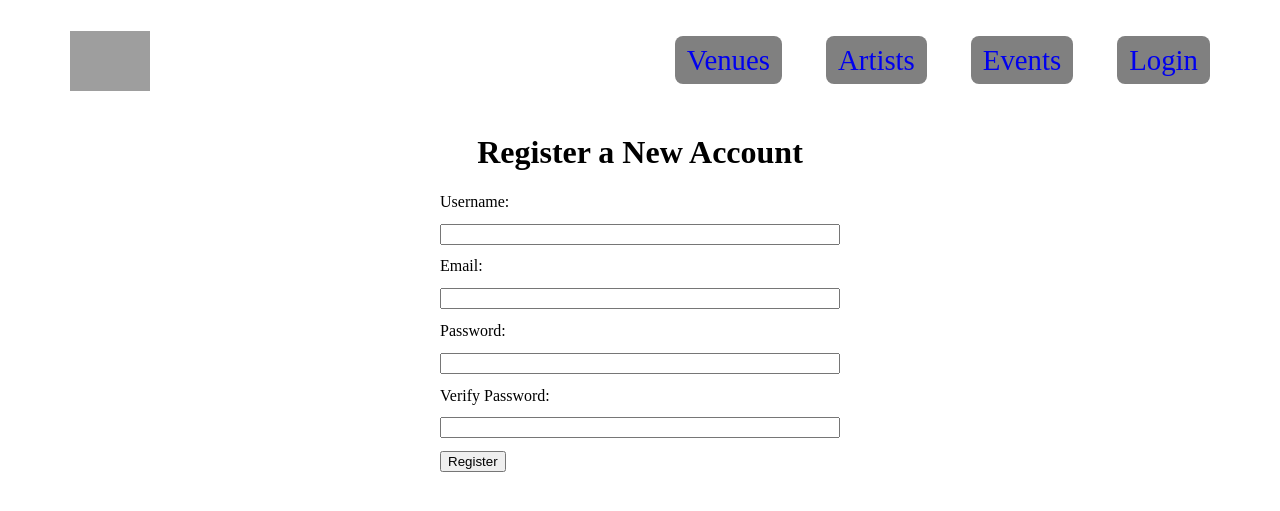
After one commit to JaySecurity/myLocalScene, a Node server app: page /users/register/ in a window 1280 px wide. The commit adds this page. Shown: the top 511 px of the page. Run offline with Node 20, Linux system fonts and the light colour scheme; some libraries are stand-ins or nearby versions; grey boxes are pictures that could not be loaded.

Commit message:
add register and login views routes and controllers

```diff
--- /dev/null
+++ b/controllers/users.js
@@ -0,0 +1,77 @@
+const User = require('../models/User');
+const bcrypt = require('bcrypt');
+
+function add(req, res) {
+  res.render('users/register', {
+    title: 'Register User',
+    message: '',
+  });
+}
+
+function getLogin(req, res) {
+  res.render('users/login', { title: 'Login', message: '' });
+}
+
+async function login(req, res) {
+  try {
+    let { email, password } = req.body;
+    if (!email || !password)
+      return res.render('users/login', {
+        title: 'Login',
+        message: 'Please enter all fields',
+      });
+    let re = new RegExp(`^${email}$`, 'i');
+    user = await User.findOne({ email: re });
+    if (!user)
+      return res.render('users/login', {
+        title: 'Login',
+        message: 'Incorrect Email or Password',
+      });
+    if (!(await bcrypt.compare(password, user.hashedPassword)))
+      return res.render('users/login', {
+        title: 'Login',
+        message: 'Incorrect Email or Password',
+      });
+    return res.cookie('user', user._id, { httpOnly: true }).redirect('/');
+  } catch (err) {
+    console.log(err);
+  }
+}
+
+async function create(req, res) {
+  try {
+    let { username, email, password, passwordVerify } = req.body;
+    if (!username || !password || !email || !passwordVerify)
+      return res.render('users/register', {
+        title: 'Register User',
+        message: 'Please enter all fields',
+      });
+    if (password !== passwordVerify)
+      return res.render('users/register', {
+        title: 'Register User',
+        message: 'Passwords do not match',
+      });
+    let re = new RegExp(`^${username}$`, 'i');
+    let user = await User.findOne({ username: re });
+    if (user)
+      return res.render('users/register', {
+        title: 'Register User',
+        message: 'User already Exists',
+      });
+    re = new RegExp(`^${email}$`, 'i');
+    user = await User.findOne({ email: re });
+    if (user)
+      return res.render('users/register', {
+        title: 'Register User',
+        message: 'Email already Exists',
+      });
+    let hashedPassword = await bcrypt.hash(password, 10);
+    user = new User({ username, email, hashedPassword });
+    await user.save();
+    return res.redirect('/users/login');
+  } catch (err) {
+    console.log(err);
+  }
+}
+
+module.exports = { add, create, getLogin, login };
--- a/package.json
+++ b/package.json
@@ -7,11 +7,13 @@
     "dev": "nodemon ./bin/www"
   },
   "dependencies": {
+    "bcrypt": "^5.0.1",
     "cookie-parser": "~1.4.4",
     "debug": "~2.6.9",
     "dotenv": "^8.2.0",
     "ejs": "~2.6.1",
     "express": "~4.16.1",
+    "express-session": "^1.17.1",
     "http-errors": "~1.6.3",
     "mongoose": "^5.12.7",
     "morgan": "~1.9.1",
--- a/public/stylesheets/style.css
+++ b/public/stylesheets/style.css
@@ -1,10 +1,6 @@
 .container {
   max-width: 1200px;
   margin: 0 auto; }
-
-.logo {
-  height: 60px;
-  margin-left: 20px; }
 
 nav {
   padding: 10px;
@@ -19,9 +15,33 @@ nav {
     margin: 10px 20px; }
   nav a {
     text-decoration: none;
-    padding: .5rem .75rem;
+    padding: 0.5rem 0.75rem;
     font-size: 1.8rem;
     background-color: gray;
     border-radius: 8px; }
+  nav .logo {
+    height: 60px;
+    margin-left: 20px; }
+
+.user-form-header {
+  text-align: center; }
+
+.msg {
+  width: 100%; }
+  .msg #user-msg {
+    text-align: center;
+    font-weight: 600;
+    font-size: larger;
+    color: red; }
+
+form {
+  margin: 0 auto;
+  width: 400px; }
+  form .form-group {
+    display: flex;
+    flex-direction: column; }
+    form .form-group input {
+      display: block;
+      margin: 0.8rem 0; }
 
 /*# sourceMappingURL=style.css.map */
--- a/public/stylesheets/style.scss
+++ b/public/stylesheets/style.scss
@@ -30,3 +30,29 @@ nav {
     margin-left: 20px;
   }
 }
+.user-form-header {
+  text-align: center;
+}
+.msg {
+  width: 100%;
+  #user-msg {
+    text-align: center;
+    font-weight: 600;
+    font-size: larger;
+    color: red;
+  }
+}
+form {
+  margin: 0 auto;
+  width: 400px;
+
+  .form-group {
+    display: flex;
+    flex-direction: column;
+
+    input {
+      display: block;
+      margin: 0.8rem 0;
+    }
+  }
+}
--- a/views/partials/head.ejs
+++ b/views/partials/head.ejs
@@ -13,6 +13,6 @@
         <li class="nav-item"><a href="/venues" class="nav-link">Venues</a></li>
         <li class="nav-item"><a href="/artists" class="nav-link">Artists</a></li>
         <li class="nav-item"><a href="/events" class="nav-link">Events</a></li>
-        <li class="nav-item"><a href="/events" class="nav-link login">Login</a></li>
+        <li class="nav-item"><a href="/users/login" class="nav-link login">Login</a></li>
       </ul>
     </nav>
--- /dev/null
+++ b/views/users/register.ejs
@@ -0,0 +1,24 @@
+<%- include('../partials/head.ejs') %>
+
+<h1 class="user-form-header">Register a New Account</h1>
+<div class="msg"><p id="user-msg"><%= message ? message : null %></p></div>
+<form action="/users" method="post">
+  <div class="form-group">
+    <label for="username">Username:</label>
+    <input type="text" name="username" id="username" required />
+  </div>
+  <div class="form-group">
+    <label for="email">Email:</label>
+    <input type="email" name="email" id="email" required />
+  </div>
+  <div class="form-group">
+    <label for="password">Password:</label>
+    <input type="password" name="password" id="password" required />
+  </div>
+  <div class="form-group">
+    <label for="passwordVerify">Verify Password:</label>
+    <input type="password" name="passwordVerify" id="passwordVerify" required />
+  </div>
+  <button type="submit">Register</button>
+</form>
+<%- include('../partials/foot.ejs') %>
```
Also changed, not shown: routes/users.js (+9 -5 lines), server.js (+21 -10 lines), views/users/login.ejs (added, +20 -0 lines), 2 other files.
